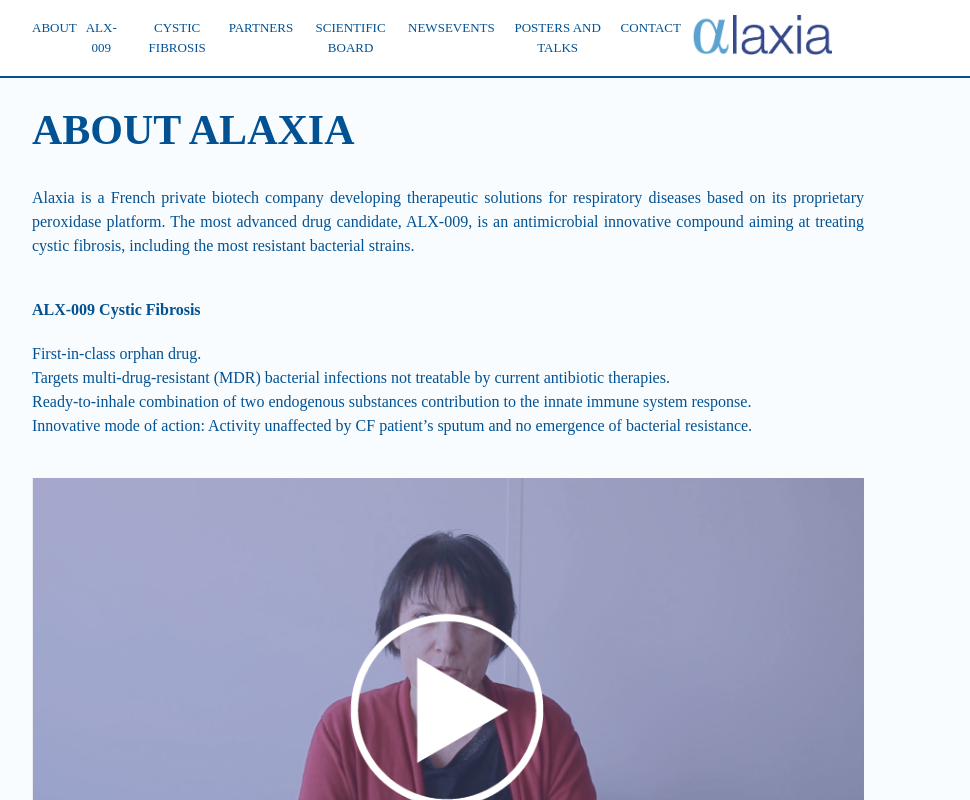
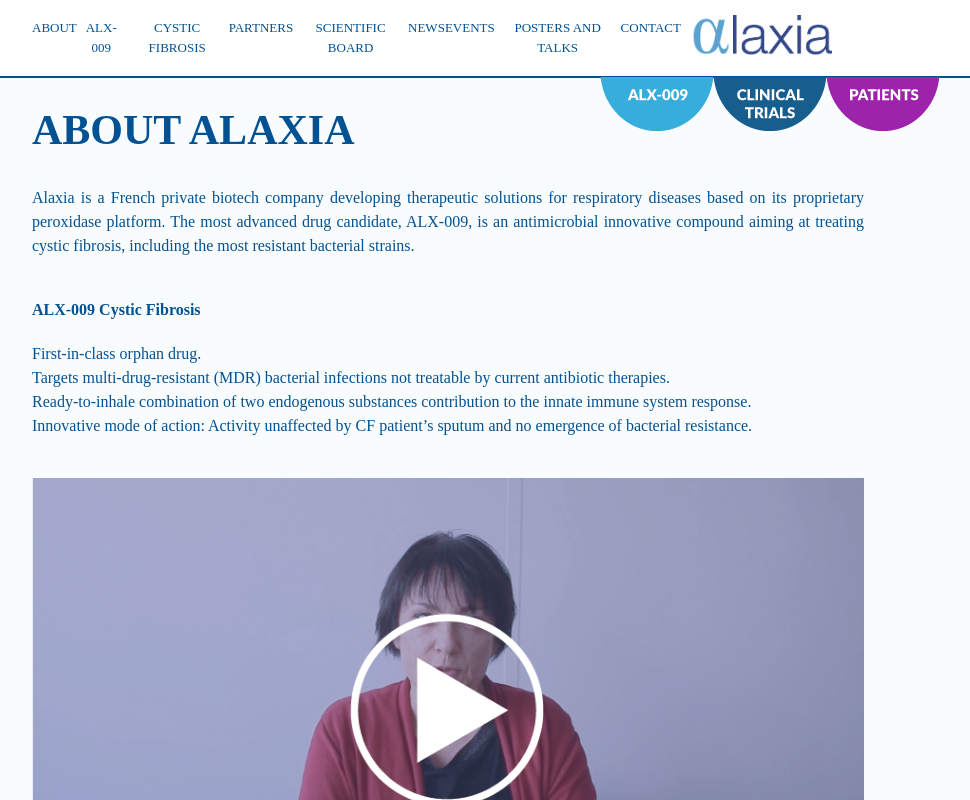
Before and after one commit to JBeaussart/alaxia-pharma, a Vue app: page / in a window 1280 px wide. Shown: the top 800 px of the page, without its empty margins (192-1162 px from the left). Built offline with nearby package versions, Linux system fonts and the light colour scheme; a web font is replaced by a local one.

Commit message:
add and position pellet on the navbar

```diff
--- a/src/components/Navbar.vue
+++ b/src/components/Navbar.vue
@@ -17,13 +17,19 @@
           <router-link to="/poster-and-talk">POSTERS AND TALKS</router-link>
         </li>
         <li><router-link to="/contact">CONTACT</router-link></li>
+
       </div>
-      <div>
+      <div class="logo_container">
         <li>
           <router-link to="/"
             ><img class="logo" src="../assets/logo.jpg" alt="logo alaxia"
           /></router-link>
         </li>
+        <div class="link_img">
+          <img src="../assets/navbar/pastille-alx.png" alt="">
+          <img src="../assets/navbar/pastille-clinical.png" alt="">
+          <img src="../assets/navbar/pastille-patient.png" alt="">
+        </div>
       </div>
     </ul>
   </nav>
@@ -77,4 +83,13 @@ nav {
   height: 40px;
   margin-right: 32px;
 }
+.logo_container {
+  position: relative;
+}
+.link_img {
+  display: flex;
+  top: 62px;
+  right: -75px;
+  position: absolute;
+}
 </style>
```
